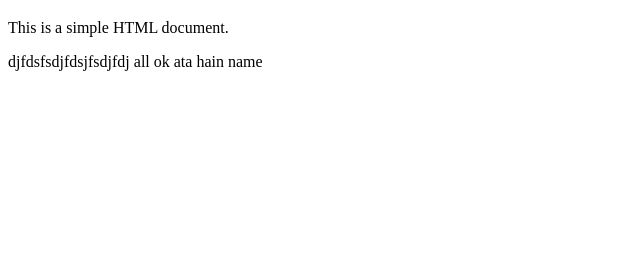
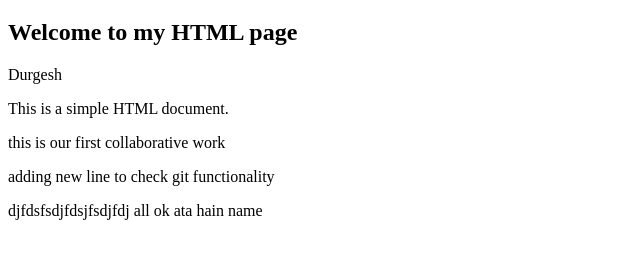
Before and after one commit to Durgesh-hyalij/Project-R, a plain HTML site: page hello.html in a window 1280 px wide. Shown: the part 61-320 px from the top of the page, without its empty margins (0-640 px from the left). Drawn offline with Linux system fonts and the light colour scheme.

Commit message:
my work1

```diff
--- a/hello.html
+++ b/hello.html
@@ -9,7 +9,13 @@
 
 <body>
     <h1>Hello, World!</h1>
+    <h2>Welcome to my HTML page</h2>
+    Durgesh
+
     <p>This is a simple HTML document.</p>
+
+    <p>this is our first collaborative work</p>
+    <p>adding new line to check git functionality</p>
 </body>
 
 </html>
```
